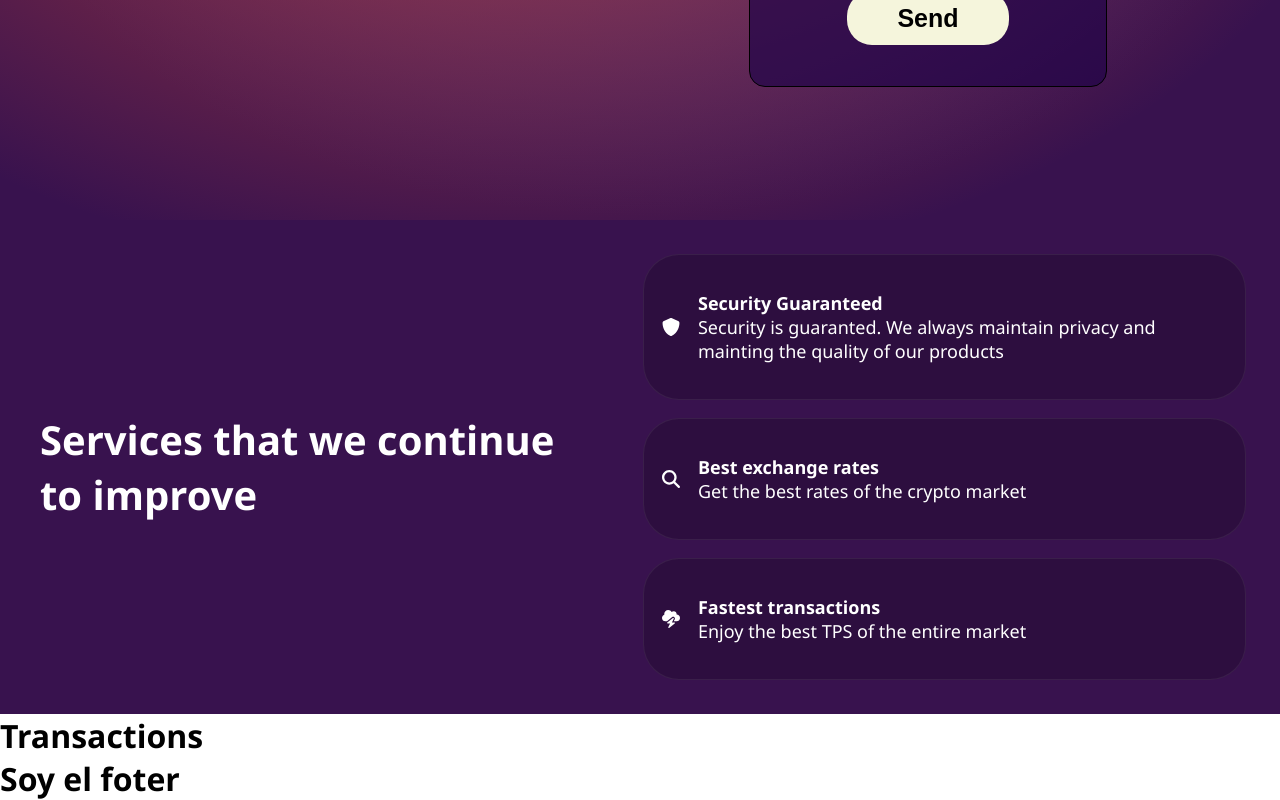
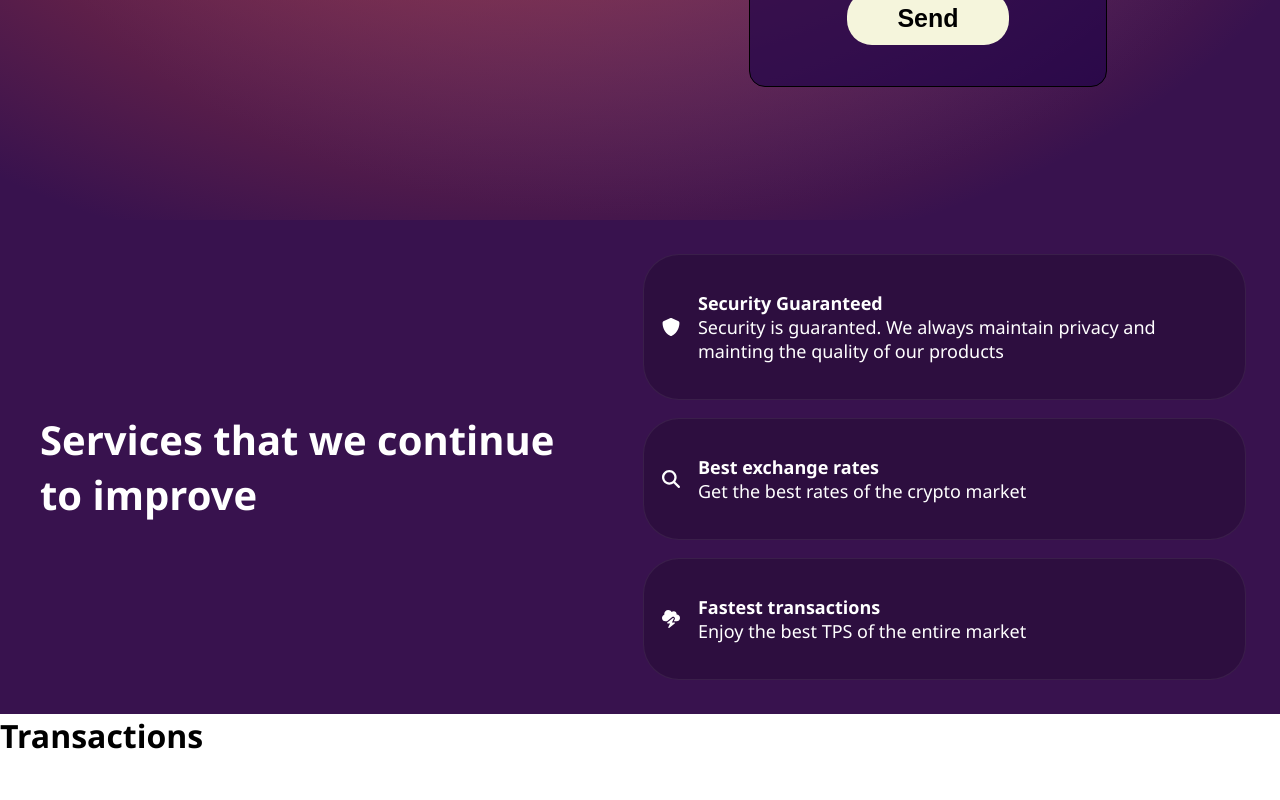
Before and after one commit to fedengarcia/web3-crypto-transactions, a React (Create React App) app: page / in a window 1280 px wide. Shown: the part 580-1380 px from the top of the page. After the commit the page ends 1337 px from the top, so only its background shows below. Built offline with nearby package versions, Linux system fonts and the light colour scheme.

Commit message:
Remove footer

```diff
--- a/src/App.js
+++ b/src/App.js
@@ -1,4 +1,4 @@
-import {Navbar, Home, Footer, Services, Transactions} from './components';
+import {Navbar, Home, Services, Transactions} from './components';
 
 const  App = () => {
   return (
@@ -11,7 +11,6 @@ const  App = () => {
   </h1>
       <Services/>
       <Transactions/>
-      <Footer/>
     </div>
   );
 }
--- a/src/components/Footer.jsx
+++ /dev/null
@@ -1,11 +0,0 @@
-import React from 'react';
-
-const Footer = () => {
-    return (
-        <div>
-            <h1>Soy el foter</h1>
-        </div>
-    );
-}
-
-export default Footer;
--- a/src/components/index.js
+++ b/src/components/index.js
@@ -1,6 +1,5 @@
 export {default as Loader} from './Loader';
 export {default as Navbar} from './Navbar';
-export {default as Footer} from './Footer';
 export {default as Home} from './Home';
 export {default as Transactions} from './Transactions';
 export {default as Services} from './Services';
```
